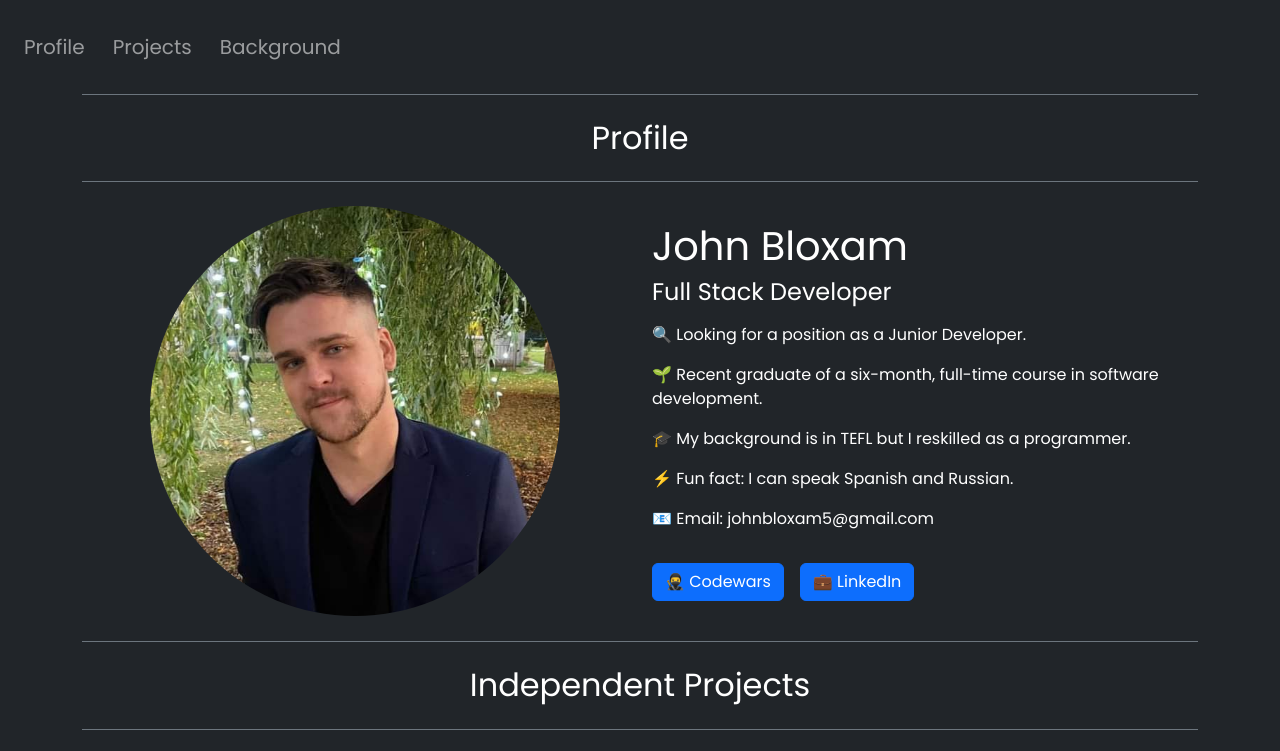
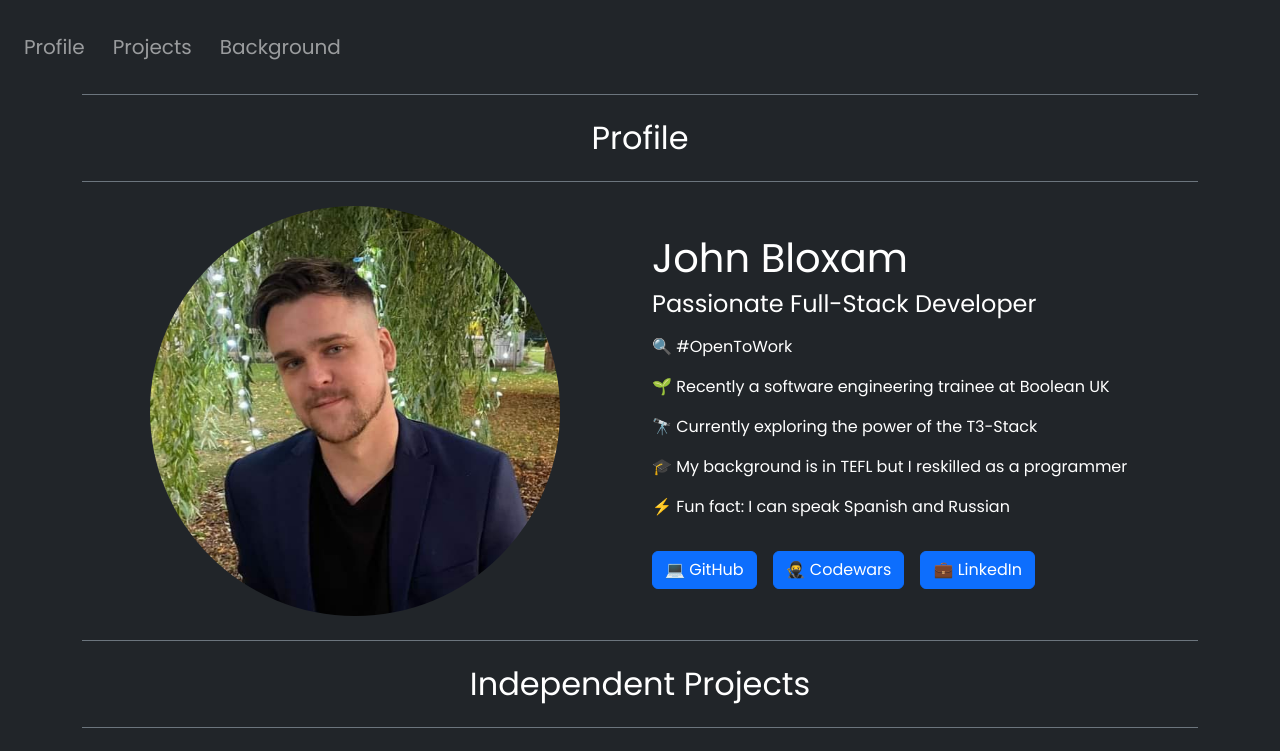
Before and after one commit to JohnXander/portfolio, a React (Create React App) app: page / in a window 1280 px wide. Shown: the top 751 px of the page. Built offline with nearby package versions, Linux system fonts and the light colour scheme.

Commit message:
update bio

```diff
--- a/src/components/Profile.js
+++ b/src/components/Profile.js
@@ -10,13 +10,19 @@ const Profile = ({ profile }) => {
                 </div>
                 <div className="col-md-6 text-start d-flex flex-column justify-content-center">
                     <h1 className='mt-3'>John Bloxam</h1>
-                    <h4 className='mb-3'>Full Stack Developer</h4>
-                    <p>🔍 Looking for a position as a Junior Developer.</p>
-                    <p>🌱 Recent graduate of a six-month, full-time course in software development.</p>
-                    <p>🎓 My background is in TEFL but I reskilled as a programmer.</p>
-                    <p>⚡ Fun fact: I can speak Spanish and Russian.</p>
-                    <p>📧 Email: johnbloxam5@gmail.com</p>
+                    <h4 className='mb-3'>Passionate Full-Stack Developer</h4>
+                    <p>🔍 #OpenToWork</p>
+                    <p>🌱 Recently a software engineering trainee at Boolean UK</p>
+                    <p>🔭 Currently exploring the power of the T3-Stack</p>
+                    <p>🎓 My background is in TEFL but I reskilled as a programmer</p>
+                    <p>⚡ Fun fact: I can speak Spanish and Russian</p>
                     <div className='my-3'>
+                        <a
+                            className='btn btn-primary'
+                            style={{ marginRight: '1rem' }}
+                            href='https://github.com/JohnXander'
+                        >💻 GitHub
+                        </a>
                         <a
                             className='btn btn-primary'
                             style={{ marginRight: '1rem' }}
```
